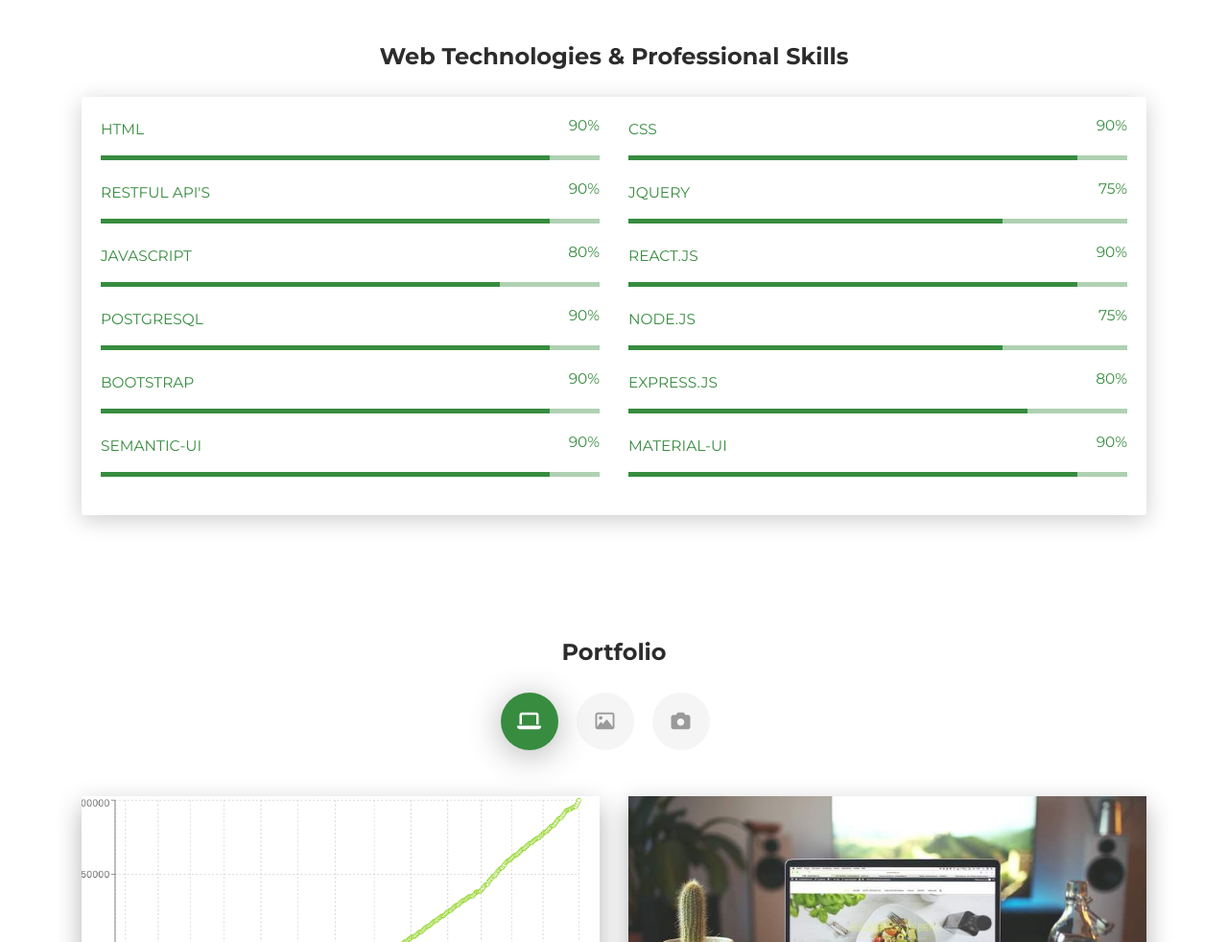
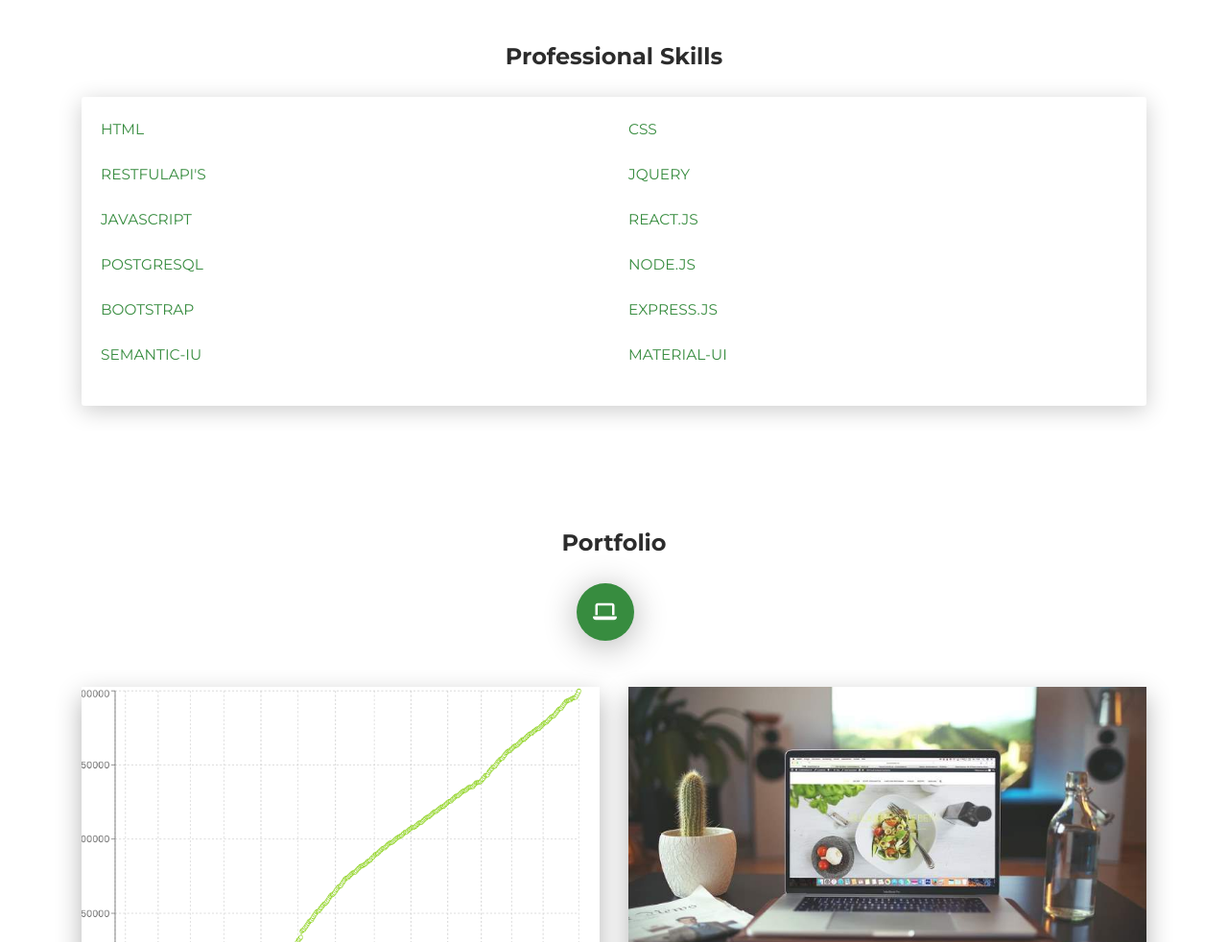
Before and after one commit to Taleem3119/portfolio, a plain HTML site: page index.html in a window 1280 px wide. Shown: the part 1180-2162 px from the top of the page at 96% size. Drawn offline with Linux system fonts and the light colour scheme.

Commit message:
new push

```diff
--- a/index.html
+++ b/index.html
@@ -126,100 +126,66 @@
 </div>
 <div class="section" id="skill">
   <div class="container">
-    <div class="h4 text-center mb-4 title">Web Technologies & Professional Skills</div>
+    <div class="h4 text-center mb-4 title">Professional Skills</div>
     <div class="card" data-aos="fade-up" data-aos-anchor-placement="top-bottom">
       <div class="card-body">
         <div class="row">
           <div class="col-md-6">
             <div class="progress-container progress-primary"><span class="progress-badge">HTML</span>
-              <div class="progress">
-                <div class="progress-bar progress-bar-primary" data-aos="progress-full" data-aos-offset="10" data-aos-duration="2000" role="progressbar" aria-valuenow="60" aria-valuemin="0" aria-valuemax="100" style="width: 90%;"></div><span class="progress-value">90%</span>
-              </div>
             </div>
           </div>
           <div class="col-md-6">
             <div class="progress-container progress-primary"><span class="progress-badge">CSS</span>
-              <div class="progress">
-                <div class="progress-bar progress-bar-primary" data-aos="progress-full" data-aos-offset="10" data-aos-duration="2000" role="progressbar" aria-valuenow="60" aria-valuemin="0" aria-valuemax="100" style="width: 90%;"></div><span class="progress-value">90%</span>
-              </div>
-            </div>
-          </div>
-        </div><div class="row">
-          <div class="col-md-6">
-            <div class="progress-container progress-primary"><span class="progress-badge">RESTful API's</span>
-              <div class="progress">
-                <div class="progress-bar progress-bar-primary" data-aos="progress-full" data-aos-offset="10" data-aos-duration="2000" role="progressbar" aria-valuenow="60" aria-valuemin="0" aria-valuemax="100" style="width: 90%;"></div><span class="progress-value">90%</span>
-              </div>
-            </div>
-          </div>
-          <div class="col-md-6">
-            <div class="progress-container progress-primary"><span class="progress-badge">jQuery</span>
-              <div class="progress">
-                <div class="progress-bar progress-bar-primary" data-aos="progress-full" data-aos-offset="10" data-aos-duration="2000" role="progressbar" aria-valuenow="60" aria-valuemin="0" aria-valuemax="100" style="width: 75%;"></div><span class="progress-value">75%</span>
-              </div>
             </div>
           </div>
         </div>
         <div class="row">
           <div class="col-md-6">
-            <div class="progress-container progress-primary"><span class="progress-badge">JavaScript</span>
-              <div class="progress">
-                <div class="progress-bar progress-bar-primary" data-aos="progress-full" data-aos-offset="10" data-aos-duration="2000" role="progressbar" aria-valuenow="60" aria-valuemin="0" aria-valuemax="100" style="width: 80%;"></div><span class="progress-value">80%</span>
-              </div>
+            <div class="progress-container progress-primary"><span class="progress-badge">RestfulAPI's</span>
+            </div>
+          </div>
+          <div class="col-md-6">
+            <div class="progress-container progress-primary"><span class="progress-badge">jQuery</span>
+            </div>
+          </div>
+        </div>
+        <div class="row">
+          <div class="col-md-6">
+            <div class="progress-container progress-primary"><span class="progress-badge">Javascript</span>
             </div>
           </div>
           <div class="col-md-6">
             <div class="progress-container progress-primary"><span class="progress-badge">React.js</span>
-              <div class="progress">
-                <div class="progress-bar progress-bar-primary" data-aos="progress-full" data-aos-offset="10" data-aos-duration="2000" role="progressbar" aria-valuenow="60" aria-valuemin="0" aria-valuemax="100" style="width: 90%;"></div><span class="progress-value">90%</span>
-              </div>
             </div>
           </div>
         </div>
         <div class="row">
           <div class="col-md-6">
             <div class="progress-container progress-primary"><span class="progress-badge">Postgresql</span>
-              <div class="progress">
-                <div class="progress-bar progress-bar-primary" data-aos="progress-full" data-aos-offset="10" data-aos-duration="2000" role="progressbar" aria-valuenow="60" aria-valuemin="0" aria-valuemax="100" style="width: 90%;"></div><span class="progress-value">90%</span>
-              </div>
             </div>
           </div>
           <div class="col-md-6">
             <div class="progress-container progress-primary"><span class="progress-badge">Node.js</span>
-              <div class="progress">
-                <div class="progress-bar progress-bar-primary" data-aos="progress-full" data-aos-offset="10" data-aos-duration="2000" role="progressbar" aria-valuenow="60" aria-valuemin="0" aria-valuemax="100" style="width: 75%;"></div><span class="progress-value">75%</span>
-              </div>
             </div>
           </div>
         </div>
         <div class="row">
           <div class="col-md-6">
             <div class="progress-container progress-primary"><span class="progress-badge">Bootstrap</span>
-              <div class="progress">
-                <div class="progress-bar progress-bar-primary" data-aos="progress-full" data-aos-offset="10" data-aos-duration="2000" role="progressbar" aria-valuenow="60" aria-valuemin="0" aria-valuemax="100" style="width: 90%;"></div><span class="progress-value">90%</span>
-              </div>
             </div>
           </div>
           <div class="col-md-6">
             <div class="progress-container progress-primary"><span class="progress-badge">Express.js</span>
-              <div class="progress">
-                <div class="progress-bar progress-bar-primary" data-aos="progress-full" data-aos-offset="10" data-aos-duration="2000" role="progressbar" aria-valuenow="60" aria-valuemin="0" aria-valuemax="100" style="width: 80%;"></div><span class="progress-value">80%</span>
             </div>
           </div>
         </div>
-      </div>
-      <div class="row">
-        <div class="col-md-6">
-          <div class="progress-container progress-primary"><span class="progress-badge">Semantic-UI</span>
-            <div class="progress">
-              <div class="progress-bar progress-bar-primary" data-aos="progress-full" data-aos-offset="10" data-aos-duration="2000" role="progressbar" aria-valuenow="60" aria-valuemin="0" aria-valuemax="100" style="width: 90%;"></div><span class="progress-value">90%</span>
+        <div class="row">
+          <div class="col-md-6">
+            <div class="progress-container progress-primary"><span class="progress-badge">Semantic-IU</span>
             </div>
           </div>
-        </div>
-        <div class="col-md-6">
-          <div class="progress-container progress-primary"><span class="progress-badge">Material-UI</span>
-            <div class="progress">
-              <div class="progress-bar progress-bar-primary" data-aos="progress-full" data-aos-offset="10" data-aos-duration="2000" role="progressbar" aria-valuenow="60" aria-valuemin="0" aria-valuemax="100" style="width: 90%;"></div><span class="progress-value">90%</span>
+          <div class="col-md-6">
+            <div class="progress-container progress-primary"><span class="progress-badge">Material-UI</span>
             </div>
           </div>
         </div>
@@ -235,8 +201,6 @@
         <div class="nav-align-center">
           <ul class="nav nav-pills nav-pills-primary" role="tablist">
             <li class="nav-item"><a class="nav-link active" data-toggle="tab" href="#web-development" role="tablist"><i class="fa fa-laptop" aria-hidden="true"></i></a></li>
-            <li class="nav-item"><a class="nav-link" data-toggle="tab" href="#graphic-design" role="tablist"><i class="fa fa-picture-o" aria-hidden="true"></i></a></li>
-            <li class="nav-item"><a class="nav-link" data-toggle="tab" href="#Photography" role="tablist"><i class="fa fa-camera" aria-hidden="true"></i></a></li>
           </ul>
         </div>
       </div>
```
Also changed, not shown: 1 other file.
